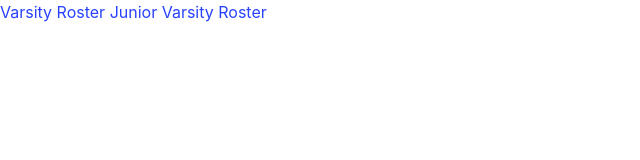
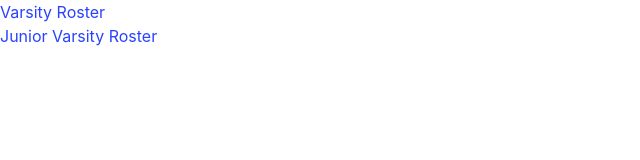
Before and after one commit to zombiepossum/stma_boosters, a plain HTML site: page docs/index.html in a window 1280 px wide. Shown: the whole page, without its empty margins (0-640 px from the left). Drawn offline with nearby package versions, Linux system fonts and the light colour scheme.

Commit message:
added break in the index page

```diff
--- a/docs/index.html
+++ b/docs/index.html
@@ -10,6 +10,6 @@
 </head>
 
 <body>
-  <a href="./varsity_roster.html">Varsity Roster</a>
+  <a href="./varsity_roster.html">Varsity Roster</a><br/>
   <a href="./junior_varsity_roster.html">Junior Varsity Roster</a>
 </body>
```
